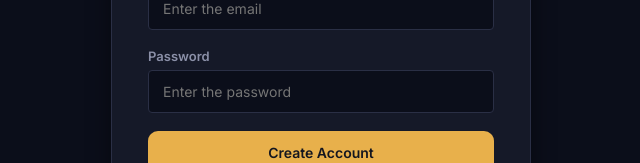
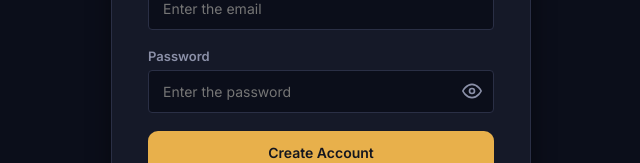
Before and after one commit to jeyagurubalaji/MovieTime-MovieRecommendationHub, a React (Vite) app in the folder Frontend/: page /register in a window 1280 px wide. Shown: the part 373-536 px from the top of the page, without its empty margins (319-959 px from the left). Built offline with nearby package versions, Linux system fonts and the light colour scheme; no server answers.

Commit message:
Add toggleable password eye icon to Register page

```diff
--- a/Frontend/src/pages/Register.jsx
+++ b/Frontend/src/pages/Register.jsx
@@ -3,6 +3,7 @@ import { Link, useNavigate } from 'react-router-dom'
 import { useAuth } from '../context/AuthContext.jsx'
 import GoogleSignInButton from '../components/GoogleSignInButton.jsx'
 import LanguageSwitcher from '../components/LanguageSwitcher.jsx'
+import PasswordInput from '../components/PasswordInput'
 
 export default function Register() {
   const { register } = useAuth()
@@ -79,10 +80,9 @@ export default function Register() {
           </div>
           <div className="field">
             <label htmlFor="password">Password</label>
-            <input
+            <PasswordInput
               id="password"
               name="password"
-              type="password"
               required
               minLength={8}
               placeholder="Enter the password"
```
